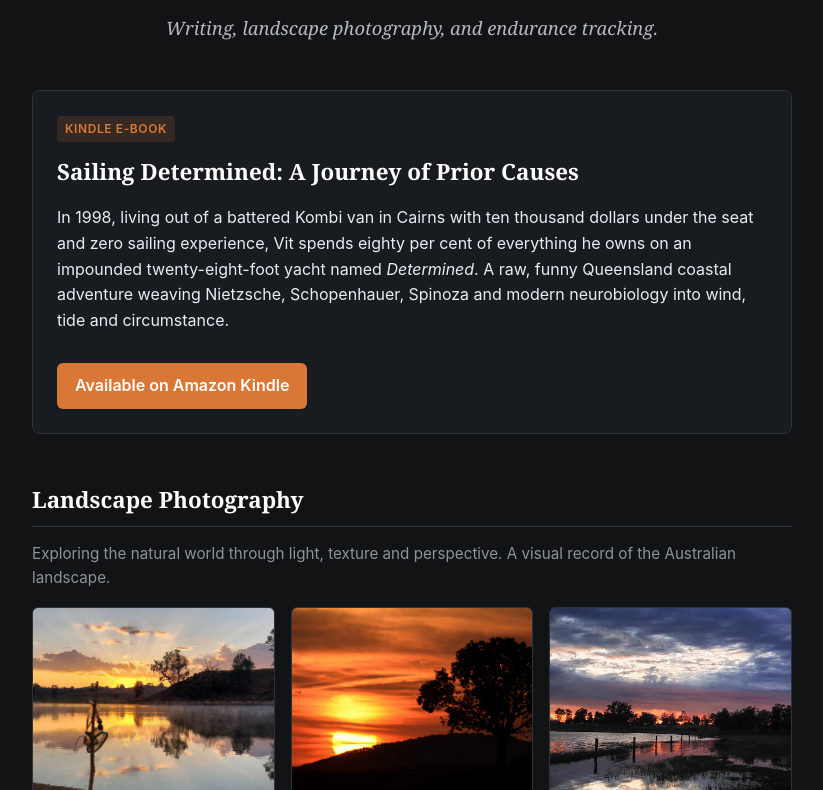
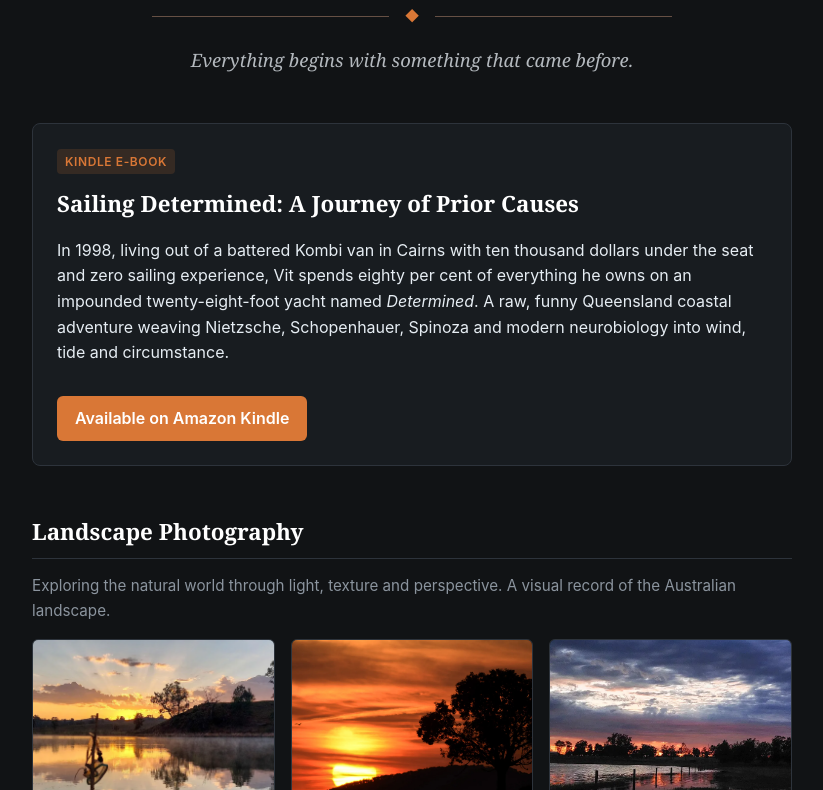
Before and after one commit to vits-cpu/seed, a plain HTML site: page index.html in a window 1280 px wide. Shown: the part 189-979 px from the top of the page, without its empty margins (228-1051 px from the left). Drawn offline with Linux system fonts and the light colour scheme.

Commit message:
Update index.html

```diff
--- a/index.html
+++ b/index.html
@@ -167,7 +167,12 @@
 <body>
 
   <h1>SEED</h1>
-  <p class="intro">Writing, landscape photography, and endurance tracking.</p>
+
+<div class="masthead-divider">◆</div>
+
+<p class="intro">
+  Everything begins with something that came before.
+</p>
 
 <!-- Book Card -->
   <div class="card">
```
